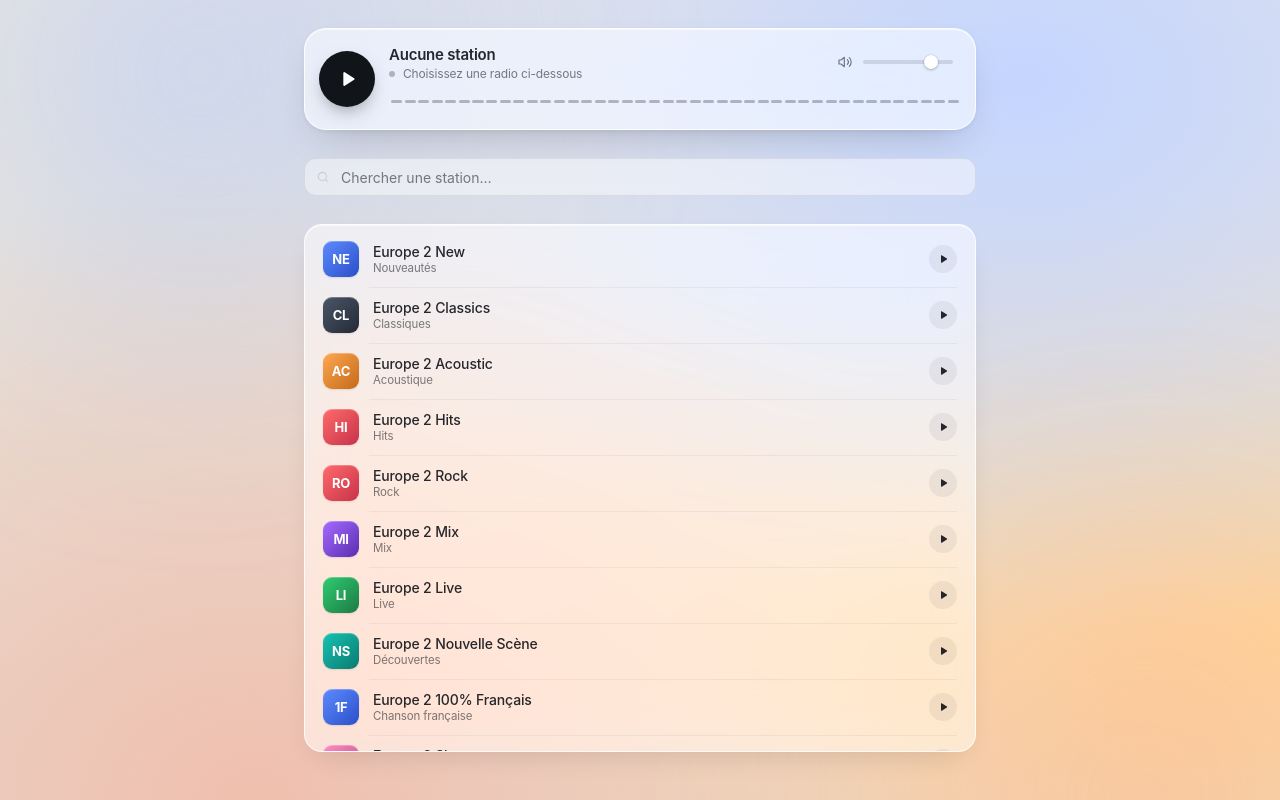
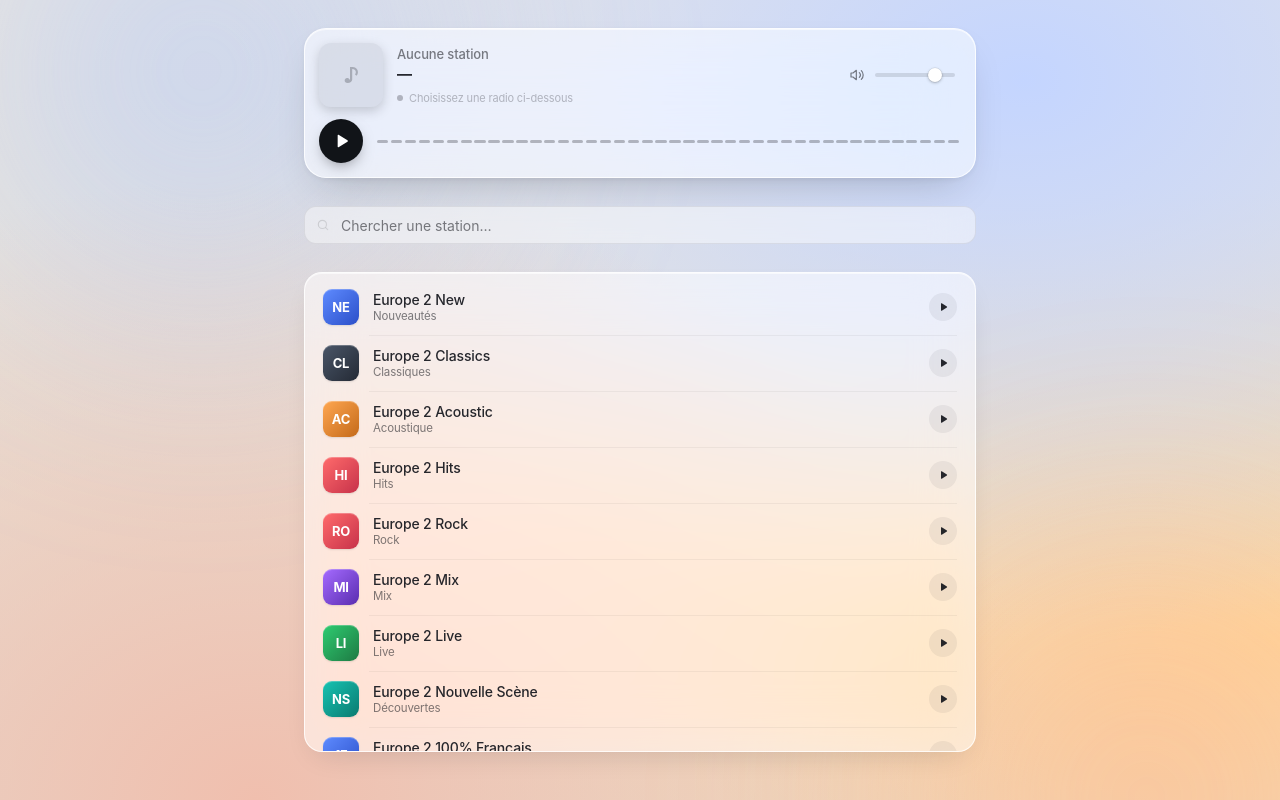
Before and after one commit to Jamega-76/streamlife, a plain HTML site: page index.html in a window 1280 px wide. Drawn offline with Linux system fonts and the light colour scheme.

Commit message:
Update index.html

```diff
--- a/index.html
+++ b/index.html
@@ -86,7 +86,7 @@
     position: sticky;
     top: 0;
     border-radius: 22px;
-    padding: 14px 14px 14px 14px;
+    padding: 14px;
     background: var(--glass);
     backdrop-filter: saturate(180%) blur(32px);
     -webkit-backdrop-filter: saturate(180%) blur(32px);
@@ -95,59 +95,87 @@
       0 1px 0 rgba(255,255,255,0.6) inset,
       0 18px 40px -18px rgba(20,22,28,0.25),
       0 2px 6px rgba(20,22,28,0.06);
+    display: flex;
+    flex-direction: column;
+    gap: 12px;
+  }
+
+  /* top row : artwork + meta + volume */
+  .player-top {
     display: grid;
-    grid-template-columns: 56px 1fr auto;
-    grid-template-rows: auto auto;
+    grid-template-columns: 64px 1fr auto;
     column-gap: 14px;
-    row-gap: 6px;
     align-items: center;
   }
 
-  .play-btn {
-    grid-row: 1 / span 2;
-    width: 56px; height: 56px;
-    border-radius: 50%;
-    border: 0;
-    background: #111418;
-    color: #fff;
-    cursor: pointer;
+  /* Artwork */
+  .player-art {
+    width: 64px; height: 64px;
+    border-radius: 12px;
+    overflow: hidden;
+    background: rgba(20,22,28,0.08);
+    flex-shrink: 0;
+    position: relative;
+    box-shadow: 0 4px 12px rgba(0,0,0,0.18);
+  }
+  .player-art img {
+    width: 100%; height: 100%;
+    object-fit: cover;
+    display: block;
+    transition: opacity .4s ease;
+  }
+  .player-art img.hidden { opacity: 0; }
+  /* placeholder initials when no art */
+  .player-art-placeholder {
+    position: absolute; inset: 0;
     display: grid; place-items: center;
-    transition: transform .15s ease, background .2s ease;
-    box-shadow: 0 8px 20px -8px rgba(0,0,0,0.5);
+    font-size: 20px; font-weight: 700; color: rgba(20,22,28,0.25);
+    letter-spacing: -0.02em;
   }
-  .play-btn:hover { transform: scale(1.04); }
-  .play-btn:active { transform: scale(0.96); }
-  .play-btn svg { width: 22px; height: 22px; }
-  .play-btn .ico-pause { display: none; }
-  .player.is-playing .play-btn .ico-play { display: none; }
-  .player.is-playing .play-btn .ico-pause { display: block; }
 
   .player-meta {
     min-width: 0;
     display: flex;
     flex-direction: column;
-    gap: 2px;
-    padding-top: 2px;
+    gap: 3px;
   }
   .player-station {
+    font-size: 13px;
+    font-weight: 500;
+    color: var(--fg-dim);
+    letter-spacing: -0.01em;
+    white-space: nowrap;
+    overflow: hidden;
+    text-overflow: ellipsis;
+  }
+  .player-track {
     font-size: 15px;
-    font-weight: 600;
-    letter-spacing: -0.015em;
+    font-weight: 700;
+    letter-spacing: -0.02em;
+    white-space: nowrap;
+    overflow: hidden;
+    text-overflow: ellipsis;
+    line-height: 1.2;
+  }
+  .player-artist {
+    font-size: 13px;
+    color: var(--fg-dim);
     white-space: nowrap;
     overflow: hidden;
     text-overflow: ellipsis;
   }
   .player-sub {
-    font-size: 12px;
-    color: var(--fg-dim);
+    font-size: 11px;
+    color: var(--fg-faint);
     display: flex;
     align-items: center;
-    gap: 8px;
-    min-height: 14px;
+    gap: 6px;
+    margin-top: 2px;
   }
   .player-sub .dot {
     width: 6px; height: 6px; border-radius: 50%;
     background: var(--fg-faint);
+    flex-shrink: 0;
     transition: background .2s;
   }
   .player.is-playing .player-sub .dot {
@@ -168,9 +196,64 @@
     50% { opacity: 1; }
   }
 
+  .volume {
+    display: flex;
+    align-items: center;
+    gap: 8px;
+    padding-right: 4px;
+  }
+  .volume svg { width: 16px; height: 16px; color: var(--fg-dim); flex-shrink: 0; }
+  .volume input {
+    -webkit-appearance: none; appearance: none;
+    width: 80px; height: 4px;
+    background: rgba(20,22,28,0.12);
+    border-radius: 2px;
+    outline: none;
+  }
+  .volume input::-webkit-slider-thumb {
+    -webkit-appearance: none;
+    width: 14px; height: 14px;
+    border-radius: 50%;
+    background: #fff;
+    box-shadow: 0 1px 3px rgba(0,0,0,0.25), 0 0 0 0.5px rgba(0,0,0,0.1);
+    cursor: pointer;
+  }
+  .volume input::-moz-range-thumb {
+    width: 14px; height: 14px; border: 0; border-radius: 50%;
+    background: #fff;
+    box-shadow: 0 1px 3px rgba(0,0,0,0.25);
+    cursor: pointer;
+  }
+
+  /* bottom row: play btn + waveform */
+  .player-controls {
+    display: flex;
+    align-items: center;
+    gap: 12px;
+  }
+
+  .play-btn {
+    width: 44px; height: 44px;
+    border-radius: 50%;
+    border: 0;
+    background: #111418;
+    color: #fff;
+    cursor: pointer;
+    display: grid; place-items: center;
+    transition: transform .15s ease, background .2s ease;
+    box-shadow: 0 6px 16px -6px rgba(0,0,0,0.5);
+    flex-shrink: 0;
+  }
+  .play-btn:hover { transform: scale(1.06); }
+  .play-btn:active { transform: scale(0.94); }
+  .play-btn svg { width: 20px; height: 20px; }
+  .play-btn .ico-pause { display: none; }
+  .player.is-playing .play-btn .ico-play { display: none; }
+  .player.is-playing .play-btn .ico-pause { display: block; }
+
   /* waveform / equalizer */
   .wave {
-    grid-column: 2 / span 2;
+    flex: 1;
     height: 28px;
     display: flex;
     align-items: center;
@@ -195,37 +278,6 @@
   @keyframes bar {
     0%, 100% { height: 3px; }
     50%      { height: 22px; }
-  }
-
-  .volume {
-    grid-column: 3;
-    grid-row: 1;
-    display: flex;
-    align-items: center;
-    gap: 8px;
-    padding-right: 6px;
-  }
-  .volume svg { width: 16px; height: 16px; color: var(--fg-dim); }
-  .volume input {
-    -webkit-appearance: none; appearance: none;
-    width: 90px; height: 4px;
-    background: rgba(20,22,28,0.12);
-    border-radius: 2px;
-    outline: none;
-  }
-  .volume input::-webkit-slider-thumb {
-    -webkit-appearance: none;
-    width: 14px; height: 14px;
-    border-radius: 50%;
-    background: #fff;
-    box-shadow: 0 1px 3px rgba(0,0,0,0.25), 0 0 0 0.5px rgba(0,0,0,0.1);
-    cursor: pointer;
-  }
-  .volume input::-moz-range-thumb {
-    width: 14px; height: 14px; border: 0; border-radius: 50%;
-    background: #fff;
-    box-shadow: 0 1px 3px rgba(0,0,0,0.25);
-    cursor: pointer;
   }
 
   /* ── Search ─────────────────────────────────── */
@@ -406,8 +458,7 @@
 
   @media (max-width: 520px) {
     .volume { display: none; }
-    .wave { grid-column: 2 / span 2; }
-    .player { grid-template-columns: 56px 1fr; }
+    .player-top { grid-template-columns: 56px 1fr; }
   }
 </style>
 </head>
@@ -419,18 +470,18 @@
 
   <!-- Player -->
   <section class="player" id="player" aria-label="Lecteur">
-    <button class="play-btn" id="playBtn" aria-label="Lecture">
-      <svg class="ico-play" viewBox="0 0 24 24" fill="currentColor" aria-hidden="true">
-        <path d="M8 5.5v13a1 1 0 0 0 1.54.84l10.2-6.5a1 1 0 0 0 0-1.68L9.54 4.66A1 1 0 0 0 8 5.5z"/>
-      </svg>
-      <svg class="ico-pause" viewBox="0 0 24 24" fill="currentColor" aria-hidden="true">
-        <rect x="6.5" y="5" width="4" height="14" rx="1.2"/>
-        <rect x="13.5" y="5" width="4" height="14" rx="1.2"/>
-      </svg>
-    </button>
+
+    <!-- top row: artwork + meta + volume -->
+    <div class="player-top">
+      <div class="player-art" id="playerArt">
+        <div class="player-art-placeholder" id="playerArtPlaceholder">♪</div>
+        <img id="playerArtImg" src="" alt="Pochette" class="hidden" />
+      </div>
 
       <div class="player-meta">
         <div class="player-station" id="nowName">Aucune station</div>
+        <div class="player-track" id="nowTrack">—</div>
+        <div class="player-artist" id="nowArtist"></div>
         <div class="player-sub">
           <span class="dot"></span>
           <span id="nowStatus">Choisissez une radio ci-dessous</span>
@@ -445,8 +496,22 @@
         </svg>
         <input type="range" id="vol" min="0" max="1" step="0.01" value="0.8" aria-label="Volume"/>
       </div>
+    </div>
 
+    <!-- bottom row: play btn + waveform -->
+    <div class="player-controls">
+      <button class="play-btn" id="playBtn" aria-label="Lecture">
+        <svg class="ico-play" viewBox="0 0 24 24" fill="currentColor" aria-hidden="true">
+          <path d="M8 5.5v13a1 1 0 0 0 1.54.84l10.2-6.5a1 1 0 0 0 0-1.68L9.54 4.66A1 1 0 0 0 8 5.5z"/>
+        </svg>
+        <svg class="ico-pause" viewBox="0 0 24 24" fill="currentColor" aria-hidden="true">
+          <rect x="6.5" y="5" width="4" height="14" rx="1.2"/>
+          <rect x="13.5" y="5" width="4" height="14" rx="1.2"/>
+        </svg>
+      </button>
       <div class="wave" id="wave" aria-hidden="true"></div>
+    </div>
+
   </section>
 
   <!-- Search -->
@@ -468,33 +533,33 @@
 <script>
   // User-provided stream list
   const STATIONS = [
-    { name: "Europe 2 New",            tag: "Nouveautés",           color: 2, url: "https://wr.lmn.fm/vr-wr1.mp3" },
-    { name: "Europe 2 Classics",       tag: "Classiques",           color: 8, url: "https://wr.lmn.fm/vr-wr2.mp3" },
-    { name: "Europe 2 Acoustic",       tag: "Acoustique",           color: 3, url: "https://wr.lmn.fm/vr-wr3.mp3" },
-    { name: "Europe 2 Hits",           tag: "Hits",                 color: 1, url: "https://wr.lmn.fm/vr-wr4.mp3" },
-    { name: "Europe 2 Rock",           tag: "Rock",                 color: 1, url: "https://wr.lmn.fm/vr-wr5.mp3" },
-    { name: "Europe 2 Mix",            tag: "Mix",                  color: 5, url: "https://wr.lmn.fm/vr-wr6.mp3" },
-    { name: "Europe 2 Live",           tag: "Live",                 color: 4, url: "https://wr.lmn.fm/vr-wr7.mp3" },
-    { name: "Europe 2 Nouvelle Scène", tag: "Découvertes",          color: 6, url: "https://wr.lmn.fm/vr-wr8.mp3" },
-    { name: "Europe 2 100% Français",  tag: "Chanson française",    color: 2, url: "https://wr.lmn.fm/vr-wr9.mp3" },
-    { name: "Europe 2 Slow",           tag: "Slows",                color: 7, url: "https://wr.lmn.fm/vr-wr10.mp3" },
-    { name: "Europe 2 Cardio",         tag: "Sport · Énergie",      color: 1, url: "https://wr.lmn.fm/vr-wr11.mp3" },
-    { name: "Europe 2 90's",           tag: "Années 90",            color: 5, url: "https://wr.lmn.fm/vr-wr12.mp3" },
-    { name: "Europe 2 Millenium",      tag: "Années 2000",          color: 2, url: "https://wr.lmn.fm/vr-wr13.mp3" },
-    { name: "Europe 2 Girl Power",     tag: "Pop · Female",         color: 7, url: "https://wr.lmn.fm/vr-wr14.mp3" },
-    { name: "Europe 2 Pop Rock",       tag: "Pop Rock",             color: 1, url: "https://wr.lmn.fm/vr-wr15.mp3" },
-    { name: "Europe 2 French Touch",   tag: "Électro française",    color: 5, url: "https://wr.lmn.fm/vr-wr16.mp3" },
-    { name: "Europe 2 Love",           tag: "Romantique",           color: 7, url: "https://wr.lmn.fm/vr-wr17.mp3" },
-    { name: "Europe 2 Pop 2010",       tag: "Pop 2010s",            color: 2, url: "https://wr.lmn.fm/vr-wr18.mp3" },
-    { name: "Europe 2 Dance",          tag: "Dance · Club",         color: 5, url: "https://wr.lmn.fm/vr-wr19.mp3" },
-    { name: "Europe 2 Ciné",           tag: "B.O. de films",        color: 8, url: "https://wr.lmn.fm/vr-wr20.mp3" },
-    { name: "Europe 2 Pop 2020",       tag: "Pop actuelle",         color: 2, url: "https://wr.lmn.fm/vr-wr21.mp3" },
-    { name: "Europe 2 Running",        tag: "Course · Tempo",       color: 3, url: "https://wr.lmn.fm/vr-wr22.mp3" },
-    { name: "Europe 2 Duos",           tag: "Duos",                 color: 7, url: "https://wr.lmn.fm/vr-wr23.mp3" },
-    { name: "Europe 2 Soul / R'n'B",   tag: "Soul · R'n'B",         color: 5, url: "https://wr.lmn.fm/vr-wr24.mp3" },
-    { name: "Europe 2 Home",           tag: "À la maison",          color: 3, url: "https://wr.lmn.fm/vr-wr25.mp3" },
-    { name: "Work",                    tag: "Concentration",        color: 8, url: "https://wr.lmn.fm/vr-wr26.mp3" },
-    { name: "Europe 2 Zen",            tag: "Détente",              color: 6, url: "https://wr.lmn.fm/vr-wr27.mp3" },
+    { name: "Europe 2 New",            tag: "Nouveautés",           color: 2, url: "https://wr.lmn.fm/vr-wr1.mp3",  metaUrl: "https://direct-radio.rfm.fr/playout?radio=2001" },
+    { name: "Europe 2 Classics",       tag: "Classiques",           color: 8, url: "https://wr.lmn.fm/vr-wr2.mp3",  metaUrl: "https://direct-radio.rfm.fr/playout?radio=2002" },
+    { name: "Europe 2 Acoustic",       tag: "Acoustique",           color: 3, url: "https://wr.lmn.fm/vr-wr3.mp3",  metaUrl: "https://direct-radio.rfm.fr/playout?radio=2003" },
+    { name: "Europe 2 Hits",           tag: "Hits",                 color: 1, url: "https://wr.lmn.fm/vr-wr4.mp3",  metaUrl: "https://direct-radio.rfm.fr/playout?radio=2004" },
+    { name: "Europe 2 Rock",           tag: "Rock",                 color: 1, url: "https://wr.lmn.fm/vr-wr5.mp3",  metaUrl: "https://direct-radio.rfm.fr/playout?radio=2005" },
+    { name: "Europe 2 Mix",            tag: "Mix",                  color: 5, url: "https://wr.lmn.fm/vr-wr6.mp3",  metaUrl: "https://direct-radio.rfm.fr/playout?radio=2006" },
+    { name: "Europe 2 Live",           tag: "Live",                 color: 4, url: "https://wr.lmn.fm/vr-wr7.mp3",  metaUrl: "https://direct-radio.rfm.fr/playout?radio=2007" },
+    { name: "Europe 2 Nouvelle Scène", tag: "Découvertes",          color: 6, url: "https://wr.lmn.fm/vr-wr8.mp3",  metaUrl: "https://direct-radio.rfm.fr/playout?radio=2008" },
+    { name: "Europe 2 100% Français",  tag: "Chanson française",    color: 2, url: "https://wr.lmn.fm/vr-wr9.mp3",  metaUrl: "https://direct-radio.rfm.fr/playout?radio=2009" },
+    { name: "Europe 2 Slow",           tag: "Slows",                color: 7, url: "https://wr.lmn.fm/vr-wr10.mp3", metaUrl: "https://direct-radio.rfm.fr/playout?radio=2010" },
+    { name: "Europe 2 Cardio",         tag: "Sport · Énergie",      color: 1, url: "https://wr.lmn.fm/vr-wr11.mp3", metaUrl: "https://direct-radio.rfm.fr/playout?radio=2011" },
+    { name: "Europe 2 90's",           tag: "Années 90",            color: 5, url: "https://wr.lmn.fm/vr-wr12.mp3", metaUrl: "https://direct-radio.rfm.fr/playout?radio=2012" },
+    { name: "Europe 2 Millenium",      tag: "Années 2000",          color: 2, url: "https://wr.lmn.fm/vr-wr13.mp3", metaUrl: "https://direct-radio.rfm.fr/playout?radio=2013" },
+    { name: "Europe 2 Girl Power",     tag: "Pop · Female",         color: 7, url: "https://wr.lmn.fm/vr-wr14.mp3", metaUrl: "https://direct-radio.rfm.fr/playout?radio=2014" },
+    { name: "Europe 2 Pop Rock",       tag: "Pop Rock",             color: 1, url: "https://wr.lmn.fm/vr-wr15.mp3", metaUrl: "https://direct-radio.rfm.fr/playout?radio=2015" },
+    { name: "Europe 2 French Touch",   tag: "Électro française",    color: 5, url: "https://wr.lmn.fm/vr-wr16.mp3", metaUrl: "https://direct-radio.rfm.fr/playout?radio=2016" },
+    { name: "Europe 2 Love",           tag: "Romantique",           color: 7, url: "https://wr.lmn.fm/vr-wr17.mp3", metaUrl: "https://direct-radio.rfm.fr/playout?radio=2017" },
+    { name: "Europe 2 Pop 2010",       tag: "Pop 2010s",            color: 2, url: "https://wr.lmn.fm/vr-wr18.mp3", metaUrl: "https://direct-radio.rfm.fr/playout?radio=2018" },
+    { name: "Europe 2 Dance",          tag: "Dance · Club",         color: 5, url: "https://wr.lmn.fm/vr-wr19.mp3", metaUrl: "https://direct-radio.rfm.fr/playout?radio=2019" },
+    { name: "Europe 2 Ciné",           tag: "B.O. de films",        color: 8, url: "https://wr.lmn.fm/vr-wr20.mp3", metaUrl: "https://direct-radio.rfm.fr/playout?radio=2020" },
+    { name: "Europe 2 Pop 2020",       tag: "Pop actuelle",         color: 2, url: "https://wr.lmn.fm/vr-wr21.mp3", metaUrl: "https://direct-radio.rfm.fr/playout?radio=2021" },
+    { name: "Europe 2 Running",        tag: "Course · Tempo",       color: 3, url: "https://wr.lmn.fm/vr-wr22.mp3", metaUrl: "https://direct-radio.rfm.fr/playout?radio=2022" },
+    { name: "Europe 2 Duos",           tag: "Duos",                 color: 7, url: "https://wr.lmn.fm/vr-wr23.mp3", metaUrl: "https://direct-radio.rfm.fr/playout?radio=2023" },
+    { name: "Europe 2 Soul / R'n'B",   tag: "Soul · R'n'B",         color: 5, url: "https://wr.lmn.fm/vr-wr24.mp3", metaUrl: "https://direct-radio.rfm.fr/playout?radio=2024" },
+    { name: "Europe 2 Home",           tag: "À la maison",          color: 3, url: "https://wr.lmn.fm/vr-wr25.mp3", metaUrl: "https://direct-radio.rfm.fr/playout?radio=2025" },
+    { name: "Work",                    tag: "Concentration",        color: 8, url: "https://wr.lmn.fm/vr-wr26.mp3", metaUrl: "https://direct-radio.rfm.fr/playout?radio=2026" },
+    { name: "Europe 2 Zen",            tag: "Détente",              color: 6, url: "https://wr.lmn.fm/vr-wr27.mp3", metaUrl: "https://direct-radio.rfm.fr/playout?radio=2027" },
     // ── RFM ─────────────────────────────────────────────────────────────────
     { name: "RFM Collector",           tag: "Collector",            color: 4, url: "https://rfm.lmn.fm/rfm-wr1.mp3" },
     { name: "RFM Night Fever",         tag: "Disco · Funk",         color: 5, url: "https://rfm.lmn.fm/rfm-wr2.mp3" },
@@ -528,22 +593,83 @@
     { name: "RFM Party 80",            tag: "Fête · Années 80",     color: 6, url: "https://rfm.lmn.fm/rfm-wr30.mp3" },
   ];
 
-  const audio     = document.getElementById("audio");
-  const playBtn   = document.getElementById("playBtn");
-  const player    = document.getElementById("player");
-  const nowName   = document.getElementById("nowName");
-  const nowStatus = document.getElementById("nowStatus");
-  const list      = document.getElementById("list");
-  const search    = document.getElementById("q");
-  const volInput  = document.getElementById("vol");
-  const wave      = document.getElementById("wave");
+  const audio       = document.getElementById("audio");
+  const playBtn     = document.getElementById("playBtn");
+  const player      = document.getElementById("player");
+  const nowName     = document.getElementById("nowName");
+  const nowTrack    = document.getElementById("nowTrack");
+  const nowArtist   = document.getElementById("nowArtist");
+  const nowStatus   = document.getElementById("nowStatus");
+  const list        = document.getElementById("list");
+  const search      = document.getElementById("q");
+  const volInput    = document.getElementById("vol");
+  const wave        = document.getElementById("wave");
+  const playerArtImg         = document.getElementById("playerArtImg");
+  const playerArtPlaceholder = document.getElementById("playerArtPlaceholder");
 
   // Waveform bars (decorative)
   wave.innerHTML = Array.from({length: 42}, () => "<span></span>").join("");
 
-  let current = null;
+  let current     = null;
+  let metaTimer   = null;
+  let lastTrackId = null;
 
-  // Restore saved state
+  // ── Metadata polling ────────────────────────────────────────────────────────
+  async function fetchMeta() {
+    const s = STATIONS[current];
+    if (!s || !s.metaUrl) return;
+    try {
+      const res  = await fetch(s.metaUrl);
+      const data = await res.json();
+      const np   = (data.nowplaying || []).find(t => t.status === "playing") || data.nowplaying?.[0];
+      if (!np) return;
+
+      // Only update UI if track changed
+      if (np.id === lastTrackId) return;
+      lastTrackId = np.id;
+
+      nowTrack.textContent  = np.title  || "—";
+      nowArtist.textContent = np.artist || "";
+
+      // Album art
+      if (np.imageUrl) {
+        const img = new Image();
+        img.onload = () => {
+          playerArtImg.src = np.imageUrl;
+          playerArtImg.classList.remove("hidden");
+          playerArtPlaceholder.style.display = "none";
+        };
+        img.onerror = clearArt;
+        img.src = np.imageUrl;
+      } else {
+        clearArt();
+      }
+    } catch (e) {
+      // Silent fail — no meta available
+    }
+  }
+
+  function clearArt() {
+    playerArtImg.classList.add("hidden");
+    playerArtImg.src = "";
+    playerArtPlaceholder.style.display = "";
+  }
+
+  function startMetaPolling() {
+    stopMetaPolling();
+    fetchMeta();
+    metaTimer = setInterval(fetchMeta, 30000);
+  }
+
+  function stopMetaPolling() {
+    if (metaTimer) { clearInterval(metaTimer); metaTimer = null; }
+    lastTrackId = null;
+    nowTrack.textContent  = "—";
+    nowArtist.textContent = "";
+    clearArt();
+  }
+
+  // ── Restore saved state ─────────────────────────────────────────────────────
   const saved = JSON.parse(localStorage.getItem("radio.state") || "{}");
   audio.volume = typeof saved.volume === "number" ? saved.volume : 0.8;
   volInput.value = audio.volume;
@@ -606,6 +732,7 @@
     nowName.textContent = s.name;
     nowStatus.textContent = s.tag;
     player.classList.remove("is-playing");
+    stopMetaPolling();
     renderList(search.value);
     localStorage.setItem("radio.state", JSON.stringify({
       stationIndex: i,
@@ -624,6 +751,7 @@
         player.classList.add("is-playing");
         nowStatus.textContent = "En direct · " + (STATIONS[current]?.tag ?? "");
         renderList(search.value);
+        if (STATIONS[current]?.metaUrl) startMetaPolling();
       })
       .catch(err => {
         player.classList.remove("is-loading", "is-playing");
@@ -636,6 +764,7 @@
   function pause() {
     audio.pause();
     player.classList.remove("is-playing");
+    stopMetaPolling();
     if (current !== null) {
       nowStatus.textContent = "En pause";
     }
@@ -690,12 +819,14 @@
     player.classList.add("is-playing");
     nowStatus.textContent = "En direct · " + (STATIONS[current]?.tag ?? "");
     renderList(search.value);
+    if (STATIONS[current]?.metaUrl && !metaTimer) startMetaPolling();
   });
   audio.addEventListener("pause", () => {
     player.classList.remove("is-playing");
   });
   audio.addEventListener("error", () => {
     player.classList.remove("is-playing", "is-loading");
+    stopMetaPolling();
     nowStatus.textContent = "Erreur de flux — essayez une autre station";
     renderList(search.value);
   });
```
Lines whose indentation alone changed are shown as unchanged.
